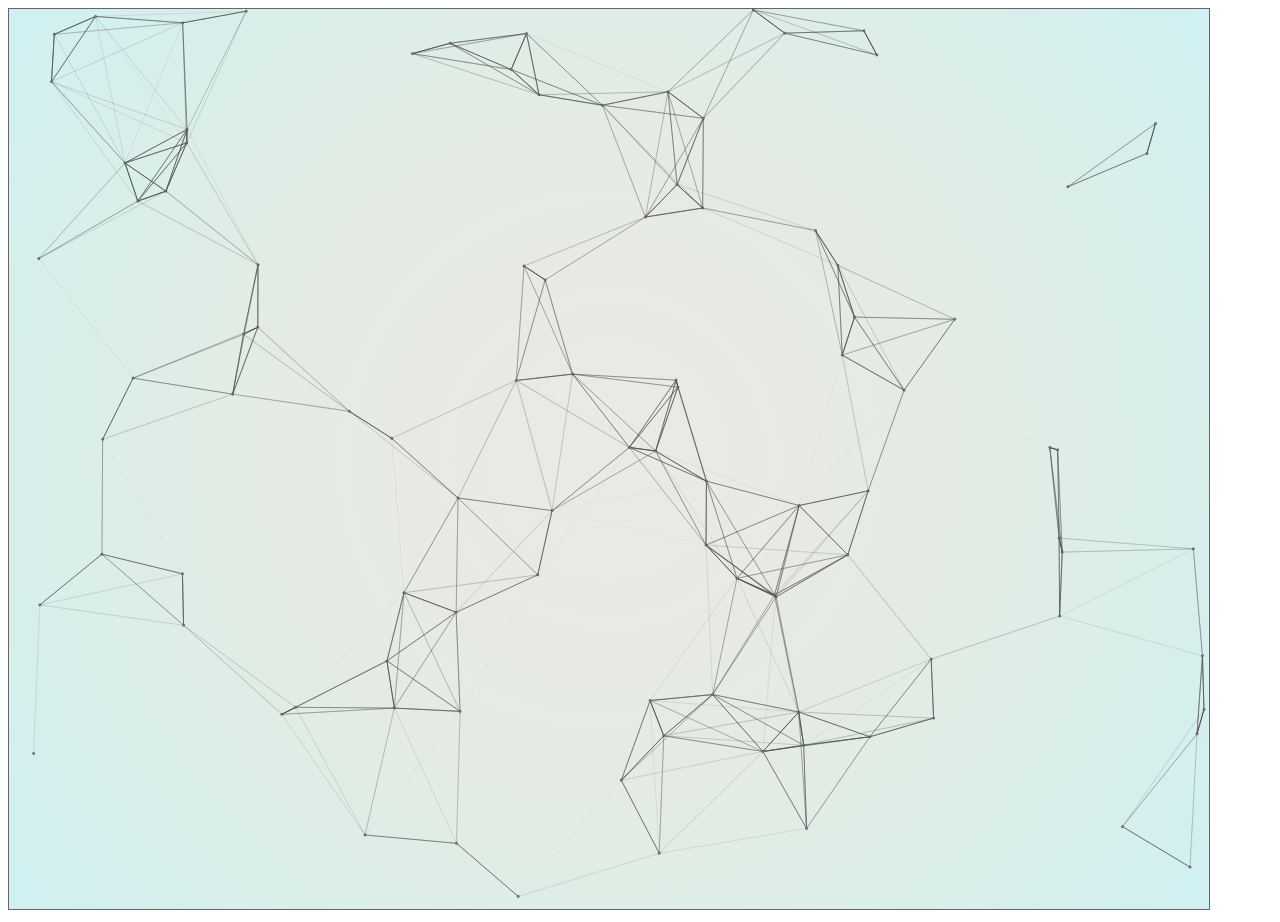
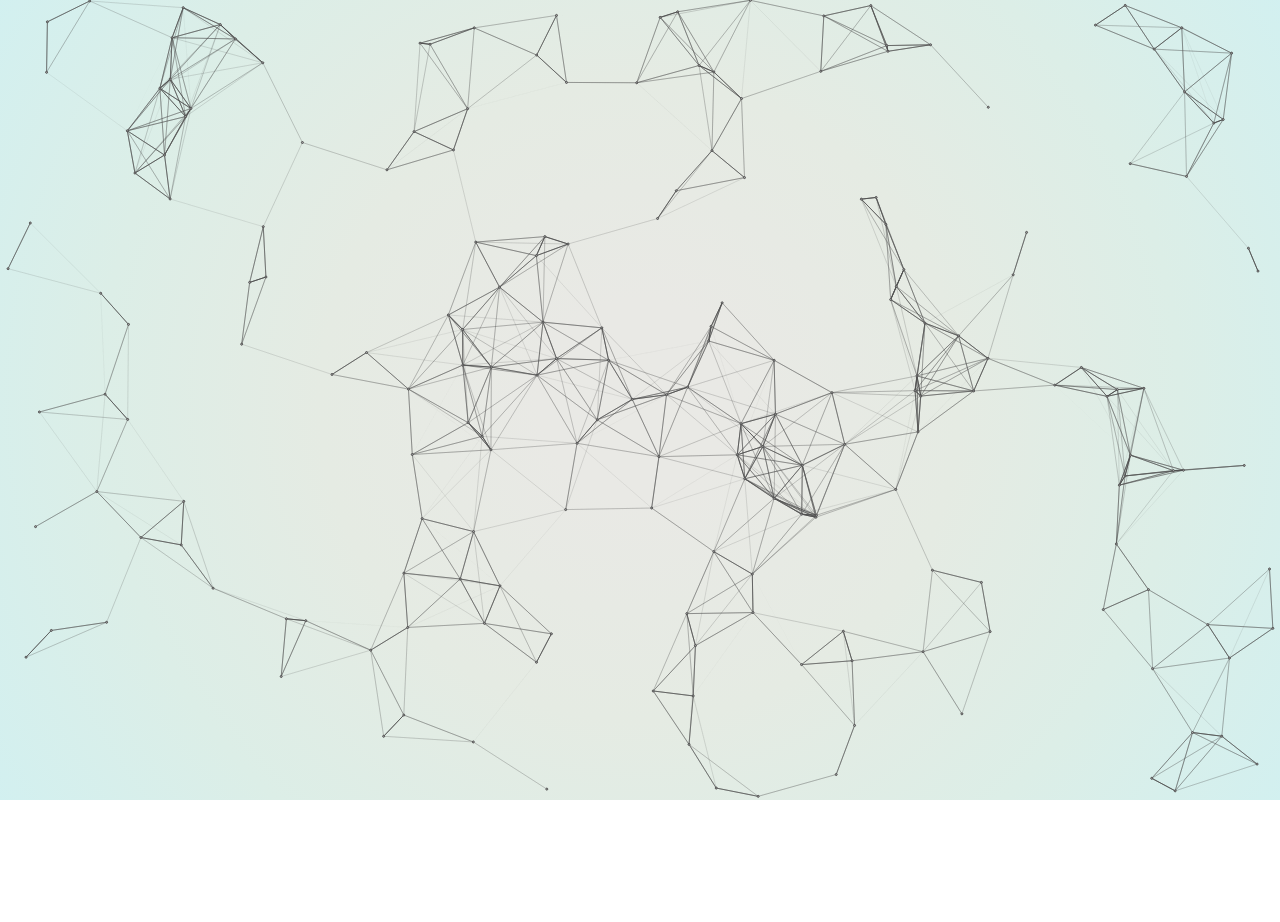
Before and after one commit to conrisc/Starlight, a website: page index.html in a window 1280 px wide. After the commit the page ends 804 px from the top, so only its background shows below. Drawn offline with Linux system fonts and the light colour scheme.

Commit message:
Adjusts canvas size to the size of the client window

```diff
--- a/index.html
+++ b/index.html
@@ -4,14 +4,19 @@
         <meta charset="UTF-8">
         <title>StarLight</title>
         <style>
+            body {
+                margin: 0;
+                height: 100vh;
+                width: 100%;
+            }
             #starlightCanvas {
-                border: 1px solid #666;
+                /* border: 1px solid #666; */
             }
         </style>
     </head>
 
     <body>
-        <canvas id="starlightCanvas" width="1200" height="900"></canvas>
+        <canvas id="starlightCanvas"></canvas>
         <script src="index.js"></script>
     </body>
 </html>
--- a/index.js
+++ b/index.js
@@ -1,7 +1,10 @@
-const WIDTH = 1200;
-const HEIGHT = 900;
+const WIDTH = document.body.clientWidth;//1200;
+const HEIGHT = document.body.clientHeight;//900;
+console.log(WIDTH, HEIGHT);
 
 const canvas = document.getElementById('starlightCanvas');
+canvas.width = WIDTH;
+canvas.height = HEIGHT;
 const ctx = canvas.getContext("2d");
 ctx.lineWidth = 1;
 ctx.fillStyle = "#ababab";
@@ -13,7 +16,7 @@ function clearCanvas() {
 
 // ***********************
 
-const numberOfPoints = 100;
+const numberOfPoints = 200;
 const points = Array(numberOfPoints);
 
 for (let i = 0; i < points.length; i++) {
@@ -32,7 +35,7 @@ setInterval(() => {
 }, 10);
 
 function drawBackground() {
-    const grd = ctx.createRadialGradient(WIDTH/2, HEIGHT/2, 100, WIDTH/2, HEIGHT/2, WIDTH-300);
+    const grd = ctx.createRadialGradient(WIDTH/2, HEIGHT/2, 100, WIDTH/2, HEIGHT/2, Math.max(WIDTH, HEIGHT)-300);
     grd.addColorStop(0, "#E9E9E5");
     grd.addColorStop(0.25, "#e5ebe3");
     grd.addColorStop(0.5, "#dceee7");
@@ -98,7 +101,7 @@ function resetPoint(point) {
     }
 }
 
-const maxDistance = 160;
+const maxDistance = (WIDTH + HEIGHT) * 0.05;
 
 function drawPaths() {
     for (const point1 of points) {
```
